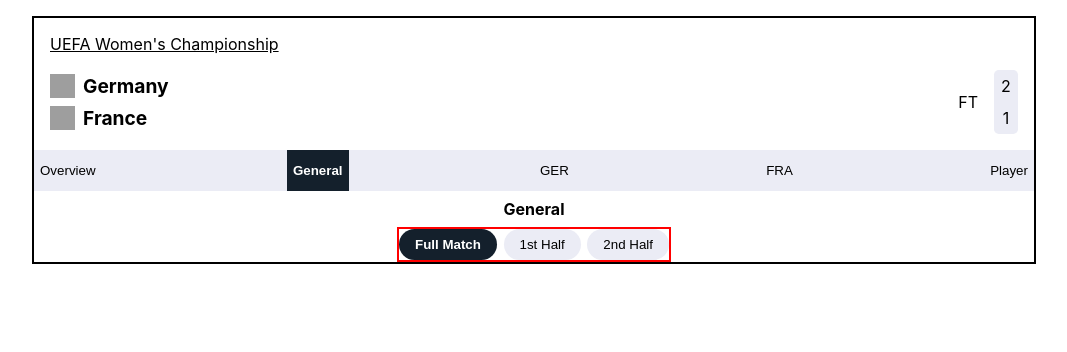
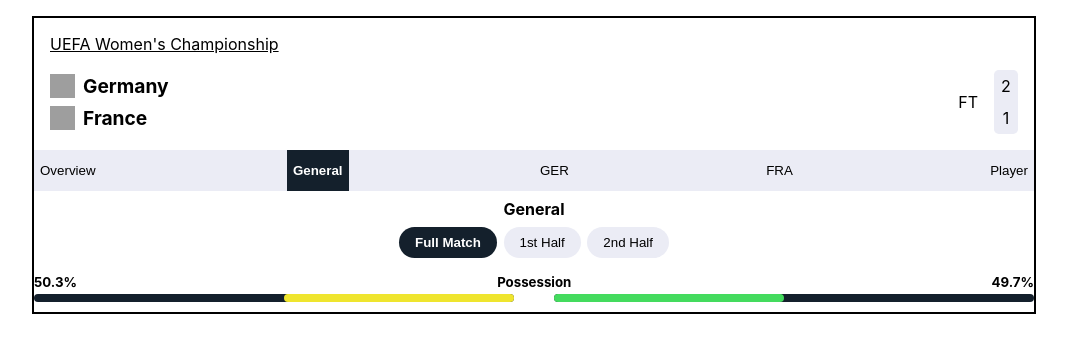
Before and after one commit to Andy-Reynolds/football-widget, a React (Create React App) app: page / in a window 1280 px wide. Shown: the top 352 px of the page, without its empty margins (106-1173 px from the left). Built offline with nearby package versions, Linux system fonts and the light colour scheme; no server answers; grey boxes are pictures that could not be loaded.

Commit message:
Created stat bar template

```diff
--- a/src/components/MatchPeriodSelector/MatchPeriodSelector.scss
+++ b/src/components/MatchPeriodSelector/MatchPeriodSelector.scss
@@ -1,9 +1,9 @@
 .match-period-selector {
-  border: 2px solid red;
   display: flex;
   justify-content: space-between;
   width: 270px;
   margin: auto;
+  margin-bottom: 1rem;
 
   &__button {
     padding: 0.5rem 1rem;
--- /dev/null
+++ b/src/components/StatBar/StatBar.jsx
@@ -0,0 +1,23 @@
+import "./StatBar.scss";
+
+const StatBar = () => {
+  return (
+    <div className="stat-bar">
+      <div className="stat-bar__info-container">
+        <h5 className="stat-bar__info">50.3%</h5>
+        <h5 className="stat-bar__info">Possession</h5>
+        <h5 className="stat-bar__info">49.7%</h5>
+      </div>
+      <div className="stat-bar__bars-container">
+        <div className="stat-bar__background">
+          <div className="stat-bar__meter stat-bar__meter--home"></div>
+        </div>
+        <div className="stat-bar__background">
+          <div className="stat-bar__meter stat-bar__meter--away"></div>
+        </div>
+      </div>
+    </div>
+  );
+};
+
+export default StatBar;
--- /dev/null
+++ b/src/components/StatBar/StatBar.scss
@@ -0,0 +1,46 @@
+.stat-bar {
+  // border: 2px solid red;
+
+  &__info-container {
+    // border: 2px solid blue;
+    display: flex;
+    justify-content: space-between;
+    margin-bottom: 0.3rem;
+  }
+
+  &__info {
+    margin: 0rem;
+  }
+
+  &__bars-container {
+    // border: 2px solid green;
+    display: flex;
+    justify-content: space-between;
+    margin-bottom: 0.6rem;
+  }
+
+  &__background {
+    // border: 2px solid red;
+    width: 48%;
+    background-color: #14202c;
+    height: 0.5rem;
+    border-radius: 100rem;
+  }
+
+  &__meter {
+    width: 48%;
+    background-color: white;
+    height: 0.5rem;
+    border-radius: 100rem;
+
+    &--home {
+      background-color: #efe52e;
+      margin-left: auto;
+      margin-right: 0;
+    }
+
+    &--away {
+      background-color: #44db5e;
+    }
+  }
+}
--- /dev/null
+++ b/src/containers/StatBarsContainer/StatBarsContainer.jsx
@@ -0,0 +1,12 @@
+import StatBar from "../../components/StatBar/StatBar";
+import "./StatBarsContainer.scss";
+
+const StatBarsContainer = () => {
+  return (
+    <div className="stat-bars-container">
+      <StatBar />
+    </div>
+  );
+};
+
+export default StatBarsContainer;
--- a/src/containers/StatsContainer/StatsContainer.jsx
+++ b/src/containers/StatsContainer/StatsContainer.jsx
@@ -3,6 +3,8 @@
 import { useState } from "react";
 import MatchPeriodSelector from "../../components/MatchPeriodSelector/MatchPeriodSelector";
 import DataNotFound from "../../components/DataNotFound/DataNotFound";
+import StatBarsContainer from "../StatBarsContainer/StatBarsContainer";
+import StatBar from "../../components/StatBar/StatBar";
 
 const StatsContainer = ({ matchData }) => {
   const [tab, setTab] = useState("General");
@@ -36,7 +38,12 @@
         tab={tab}
       />
       {isGeneral ? (
-        <MatchPeriodSelector handleMatchPeriodClick={handleMatchPeriodClick} />
+        <>
+          <MatchPeriodSelector
+            handleMatchPeriodClick={handleMatchPeriodClick}
+          />
+          <StatBarsContainer />
+        </>
       ) : (
         <DataNotFound />
       )}
```
Also changed, not shown: src/containers/StatBarsContainer/StatBarsContainer.scss (added).
